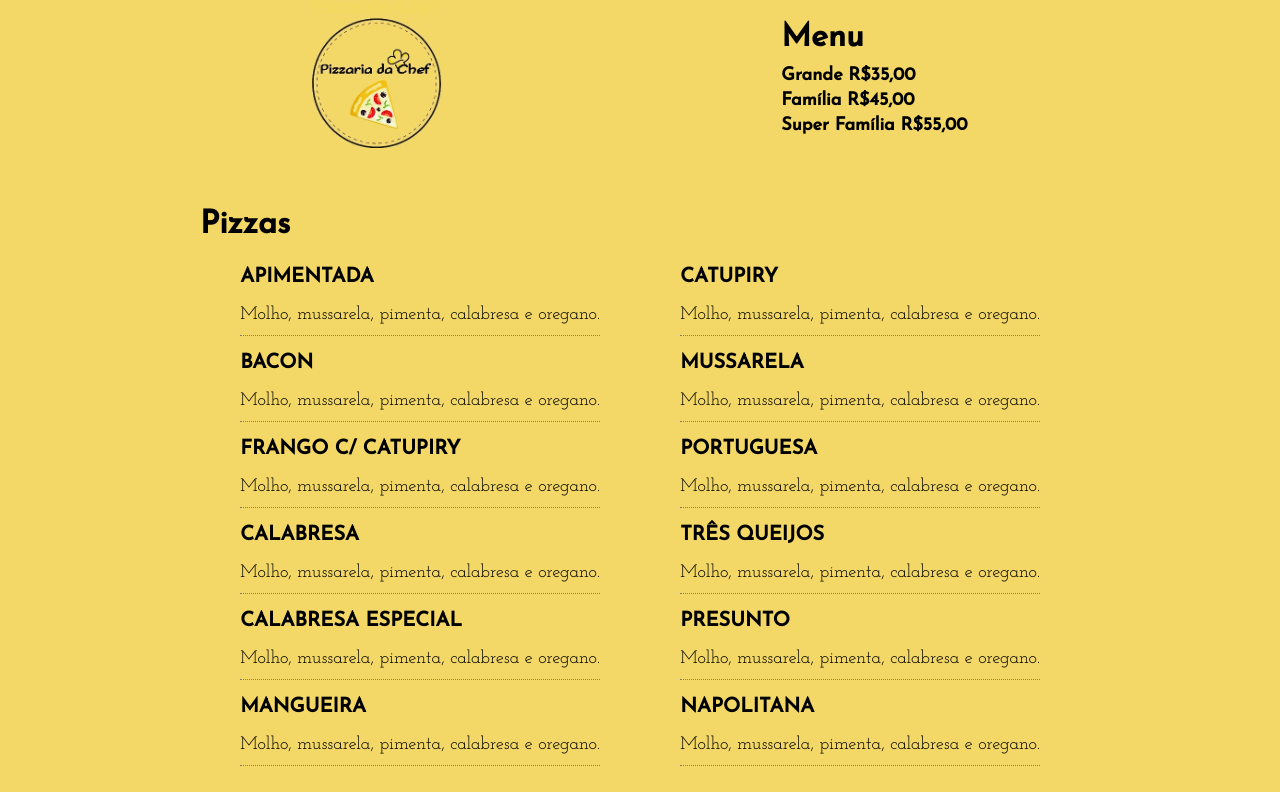
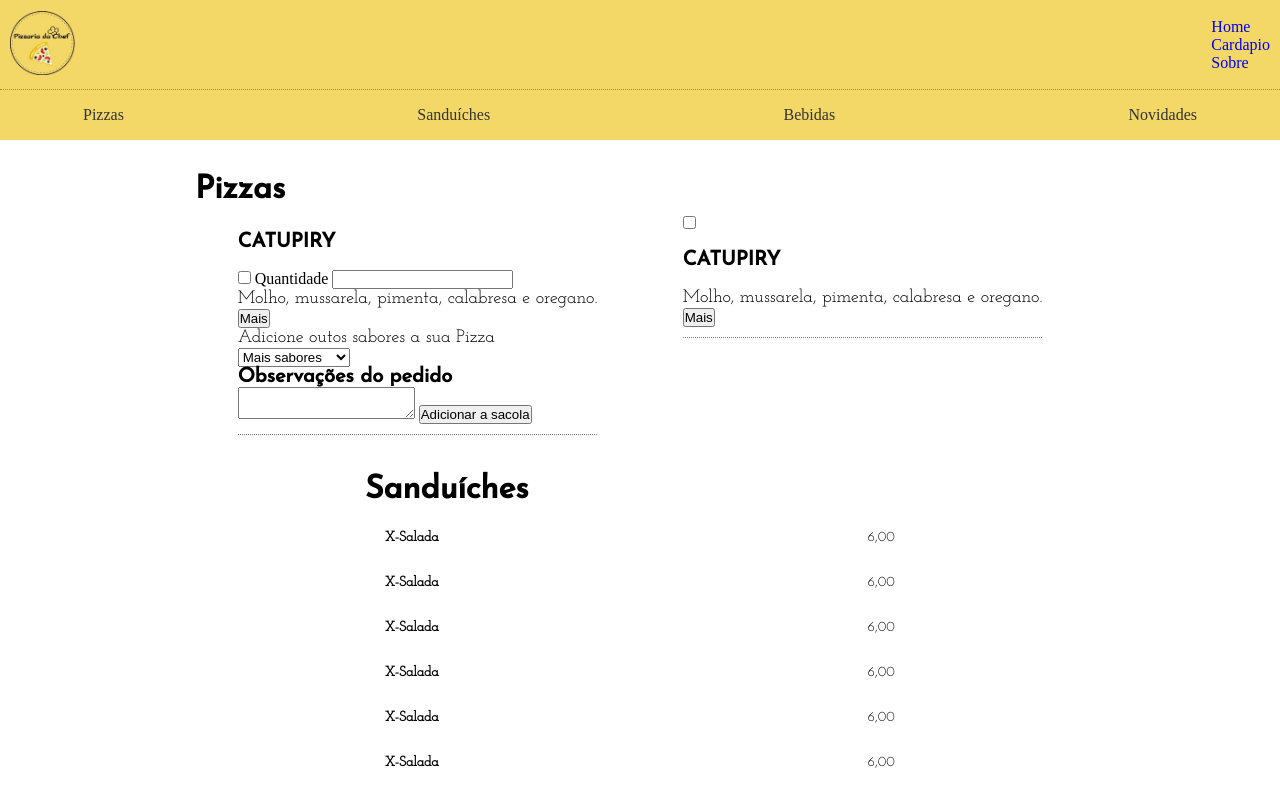
Before and after one commit to QuevemCosta/pizzadachefa, a plain HTML site: page index.html in a window 1280 px wide. Shown: the top 792 px of the page. Drawn offline with Linux system fonts and the light colour scheme.

Commit message:
Refatorando html e css

```diff
--- a/index.html
+++ b/index.html
@@ -26,17 +26,23 @@
 			<h1>Pizza do Chef</h1>
 			<img src="./src/img/logo.jpeg" alt="Logo marca Pizzaria do Chef">
 		</dvi>
+		<nav>
+			<ul>
+				<li><a href="#">Home</a></li>
+				<li><a href="#">Cardapio</a></li>
+				<li><a href="#">Sobre</a></li>
+			</ul>
+		</nav>
+	</header>
+	<nav class="menu-cardapio">
 
-		<div class="text">
-
-			<h3>Menu</h3>
-			<p>
-				<strong>Grande R$35,00</strong>
-				<strong>Família R$45,00</strong>
-				<strong>Super Família R$55,00</strong>
-			</p>
-		</div>
-	</header>
+		<ul>
+			<li><a href="#pizzas">Pizzas</a></li>
+			<li><a href="#sanduiches">Sanduíches</a></li>
+			<li><a href="#bebidas">Bebidas</a></li>
+			<li><a href="#novidades">Novidades</a></li>
+		</ul>
+	</nav>
 	<main>
 		<section>
 
@@ -45,82 +51,54 @@
 			<section id="pizzas" class="pizzas" >
 				<div>
 					<article>
-						<h2>APIMENTADA</h2>
+						<form>
+							<h2>CATUPIRY</h2>
+							<input type="checkbox" name="">
+							<label>
+								<span>Quantidade</span>
+								<input type="number" name="">
+							</label>
 							<p>
 								Molho, mussarela, pimenta, calabresa e oregano.
 							</p>
+							<button type="button">Mais</button>
+							<p> Adicione outos sabores a sua Pizza</p>
+
+							<select>
+								<option>Mais sabores</option>
+								<option>Quatro Queijos</option>
+								<option>Quatro Queijos</option>
+								<option>Quatro Queijos</option>
+								<option>Quatro Queijos</option>
+								<option>Calabresa</option>
+								<option>Melancia</option>
+								<option>Calabresa</option>
+							</select>
+							<h4>Observações do pedido</h4>
+							<textarea></textarea>
+
+							<input type="submit" value="Adicionar a sacola">
+
+						</form>
 					</article>
-								<article>
-						<h2>BACON</h2>
-						<p>
-							Molho, mussarela, pimenta, calabresa e oregano.
-						</p>
-					</article>
-								<article>
-						<h2>FRANGO C/ CATUPIRY</h2>
-						<p>
-							Molho, mussarela, pimenta, calabresa e oregano.
-						</p>
-					</article>
-								<article>
-						<h2>CALABRESA</h2>
-						<p>
-							Molho, mussarela, pimenta, calabresa e oregano.
-						</p>
-					</article>
-								<article>
-						<h2>CALABRESA ESPECIAL</h2>
-						<p>
-							Molho, mussarela, pimenta, calabresa e oregano.
-						</p>
-					</article>
-								<article>
-						<h2>MANGUEIRA</h2>
-						<p>
-							Molho, mussarela, pimenta, calabresa e oregano.
-						</p>
-						</article>
+
 
 				</div>
 
 				<div>
 					<article>
+						<form>
+							<input type="checkbox" name="">
 							<h2>CATUPIRY</h2>
 							<p>
 								Molho, mussarela, pimenta, calabresa e oregano.
 							</p>
+							<button type="button">Mais</button>
+
+						</form>
 					</article>
 
-					<article>
-						<h2>MUSSARELA</h2>
-						<p>
-							Molho, mussarela, pimenta, calabresa e oregano.
-						</p>
-					</article>
-								<article>
-						<h2>PORTUGUESA</h2>
-						<p>
-							Molho, mussarela, pimenta, calabresa e oregano.
-						</p>
-					</article>
-								<article>
-						<h2>TRÊS QUEIJOS</h2>
-						<p>
-							Molho, mussarela, pimenta, calabresa e oregano.
-						</p>
-					</article>
-								<article>
-						<h2>PRESUNTO</h2>
-						<p>
-							Molho, mussarela, pimenta, calabresa e oregano.
-						</p>
-					</article>
-						<article>
-						<h2>NAPOLITANA</h2>
-						<p>
-							Molho, mussarela, pimenta, calabresa e oregano.
-						</p>
-					</article>
+
 				</div>
 			</section>
 		</section>
--- a/src/style.css
+++ b/src/style.css
@@ -4,7 +4,7 @@
 	margin: 0;
 }
 html,body{
-	background: #f3d867;
+	background: #fff;
 }
 h1,h2,h3,h4,h5,h6{
 	font-family: 'Josefin Sans', sans-serif;
@@ -30,30 +30,79 @@ strong{
 	line-height: 25px;
 
 }
+li{
+	list-style: none;
+}
+a{
+	text-decoration:none;
+}
 header{
-	height: 150px;
-	max-width: 1024px;
+	height: 90px;
+	width: 100%;
 	display: flex;
 	flex-direction: row;
 	align-items: center;
-	justify-content: space-around;
-	margin: 0 auto 30px auto;
-	padding: 20px;
+	justify-content: space-between;
+
+	background: #f3d867;
+	border-bottom: 1px dotted #EE5F5B;
+	margin:auto;
+	padding: 10px;
 }
+
 header .logo h1{
-	color: #f2d95f;
+	color:#f3d867;
+	font-size:1px;
 }
 header .logo img{
-	width: 130px;
+	width: 65px;
 }
 header .text{
 	margin-left: 10px;
+	text-align:center;
+}
+.menu-cardapio{
+	width: 100%;
+	height: 50px;
+	background-color:#f3d867;
+	display: flex;
+	justify-content: center;
+	align-items: center;
+
+	position: sticky;
+	top: 0;
+	padding: 0 10px 0 10px;
+	margin-bottom: 10px;
+}
+.menu-cardapio ul {
+	display: flex;
+	margin: auto;
+	width: 90%;
+	flex-direction: row;
+	flex-wrap: nowrap;
+	justify-content: space-between;
+	overflow:auto;
+
+
+}
+.menu-cardapio ul li{
+	list-style: none;
+	margin: 10px;
+}
+.menu-cardapio ul li a{
+	color: #333;
+	text-decoration: none;
+}
+.menu-cardapio img{
+	max-width: 60px;
+	margin: 5px;
 }
 
 main{
 	max-width: 920px;
-	padding: 20px;
+	padding: 15px;
 	margin: auto;
+	background-color:#fff;
 }
 section{
 	width: 100%;
@@ -105,7 +154,11 @@ footer strong {
 		font-size: 22px;
 		line-height: 50px;
 	}
+	.pizzas{
+		flex-direction: column;
+	}
 	.pizzas div{
 		padding: 10px;
 	}
+
 }
```
Lines whose indentation alone changed are shown as unchanged.
